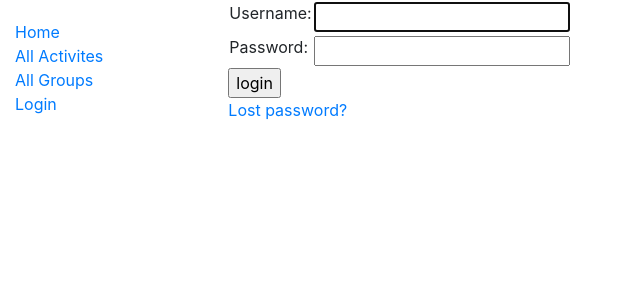
After one commit to JulianJankowski/PlusOne, a Django app: page /account/login/ in a window 1280 px wide. The commit adds this page. Shown: the top 300 px of the page, without its empty margins (0-640 px from the left). Run offline with Django 3.2, Linux system fonts and the light colour scheme; some libraries are stand-ins or nearby versions.

Commit message:
added login pages

```diff
--- a/PlusOne/settings.py
+++ b/PlusOne/settings.py
@@ -122,3 +122,7 @@ USE_TZ = True
 # https://docs.djangoproject.com/en/2.1/howto/static-files/
 
 STATIC_URL = '/static/'
+
+LOGIN_REDIRECT_URL = '/'
+
+EMAIL_BACKEND = 'django.core.mail.backends.console.EmailBackend'
--- a/PlusOneApp/admin.py
+++ b/PlusOneApp/admin.py
@@ -3,7 +3,7 @@ from PlusOneApp.models import *
 
 @admin.register(Account)
 class AccountAdmin(admin.ModelAdmin):
-    list_display = ('username', 'firstName', 'lastName', 'DOB', 'email')
+    list_display = ('getUsername', 'DOB', 'profilePic')
 
 @admin.register(Activity)
 class ActivityAdmin(admin.ModelAdmin):
--- a/PlusOneApp/templates/base_generic.html
+++ b/PlusOneApp/templates/base_generic.html
@@ -18,6 +18,12 @@
           <li><a href="{% url 'index' %}">Home</a></li>
           <li><a href="">All Activites</a></li>
           <li><a href="">All Groups</a></li>
+          {% if user.is_authenticated %}
+            <li>User: {{ user.get_username }}</li>
+            <li><a href="{% url 'logout'%}?next={{request.path}}">Logout</a></li>
+          {% else %}
+            <li><a href="{% url 'login'%}?next={{request.path}}">Login</a></li>
+          {% endif %}
         </ul>
      {% endblock %}
       </div>
--- /dev/null
+++ b/PlusOneApp/templates/registration/logged_out.html
@@ -0,0 +1,6 @@
+{% extends "base_generic.html" %}
+
+{% block content %}
+  <p>Logged out!</p>
+  <a href="{% url 'login'%}">Click here to login again.</a>
+{% endblock %}
--- /dev/null
+++ b/PlusOneApp/templates/registration/login.html
@@ -0,0 +1,40 @@
+{% extends "base_generic.html" %}
+
+{% block content %}
+
+{% if form.errors %}
+  <p>Your username and password didn't match. Please try again.</p>
+{% endif %}
+
+{% if next %}
+  {% if user.is_authenticated %}
+    <p>Your account doesn't have access to this page. To proceed,
+    please login with an account that has access.</p>
+  {% else %}
+    <p>Please login to see this page.</p>
+  {% endif %}
+{% endif %}
+
+<form method="post" action="{% url 'login' %}">
+{% csrf_token %}
+<table>
+
+<tr>
+  <td>{{ form.username.label_tag }}</td>
+  <td>{{ form.username }}</td>
+</tr>
+
+<tr>
+  <td>{{ form.password.label_tag }}</td>
+  <td>{{ form.password }}</td>
+</tr>
+</table>
+
+<input type="submit" value="login" />
+<input type="hidden" name="next" value="{{ next }}" />
+</form>
+
+{# Assumes you setup the password_reset view in your URLconf #}
+<p><a href="{% url 'password_reset' %}">Lost password?</a></p>
+
+{% endblock %}
--- /dev/null
+++ b/PlusOneApp/templates/registration/password_reset_complete.html
@@ -0,0 +1,6 @@
+{% extends "base_generic.html" %}
+
+{% block content %}
+  <h1>The password has been changed!</h1>
+  <p><a href="{% url 'login' %}">log in again?</a></p>
+{% endblock %}
--- /dev/null
+++ b/PlusOneApp/templates/registration/password_reset_done.html
@@ -0,0 +1,5 @@
+{% extends "base_generic.html" %}
+
+{% block content %}
+  <p>We've emailed you instructions for setting your password. If they haven't arrived in a few minutes, check your spam folder.</p>
+{% endblock %}
--- /dev/null
+++ b/PlusOneApp/templates/registration/password_reset_email.html
@@ -0,0 +1,2 @@
+Someone asked for password reset for email {{ email }}. Follow the link below:
+{{ protocol}}://{{ domain }}{% url 'password_reset_confirm' uidb64=uid token=token %}
--- a/PlusOneApp/urls.py
+++ b/PlusOneApp/urls.py
@@ -4,5 +4,6 @@ from django.urls import path
 from PlusOneApp import views
 
 urlpatterns = [
-    path('', views.index, name="index")
+    path('', views.index, name="index"),
+    path('account/', include('django.contrib.auth.urls')),
 ]
```
Also changed, not shown: PlusOneApp/models.py (+8 -6 lines), PlusOneApp/templates/registration/password_reset.html (added, +12 -0 lines), PlusOneApp/templates/registration/password_reset_confirm.html (added, +29 -0 lines), PlusOneApp/migrations/0010_auto_20190221_1529.py (added), PlusOneApp/migrations/0011_auto_20190221_1536.py (added), PlusOneApp/migrations/0012_auto_20190221_1611.py (added), PlusOneApp/static/images/default_profile_icon.jpg (added), db.sqlite3.
